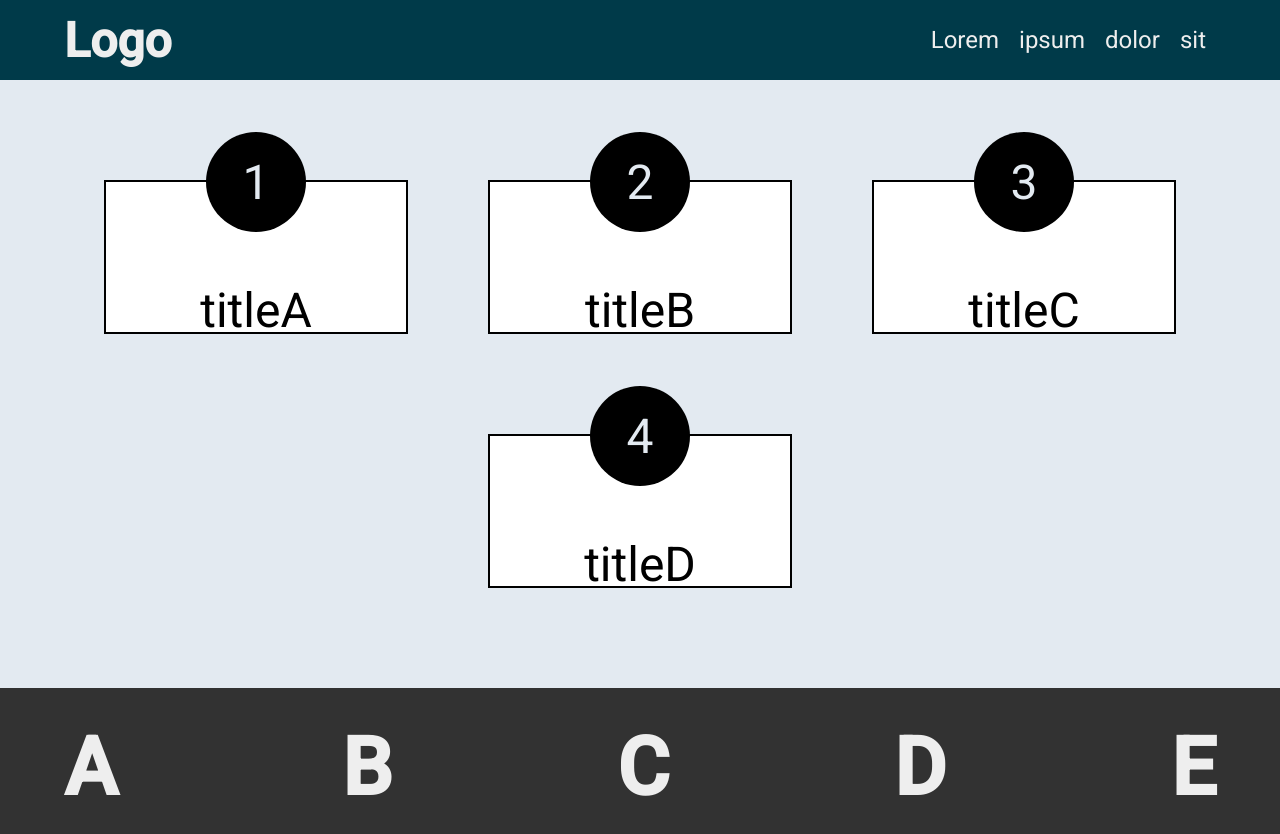
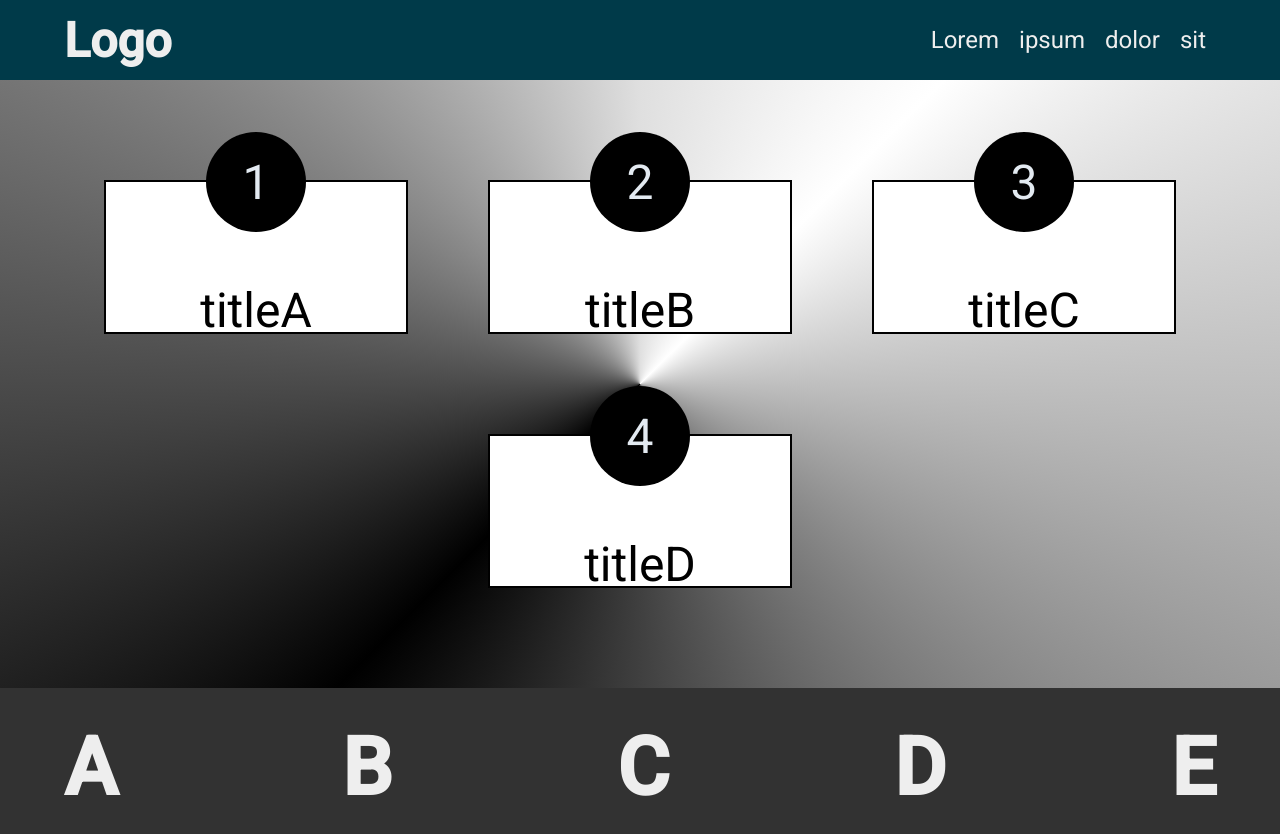
Before and after one commit to DominikPalacz/angular6-sass, an Angular app: page /home in a window 1280 px wide. Shown: the top 834 px of the page. Built offline with nearby package versions, Linux system fonts and the light colour scheme.

Commit message:
Small changes

```diff
--- a/src/app/home/home.component.css
+++ b/src/app/home/home.component.css
@@ -4,8 +4,16 @@
   padding: 0;
   box-sizing: content-box; }
 
+html, body {
+  height: 100%; }
+
+body {
+  margin: 0;
+  font-family: 'Roboto', sans-serif; }
+
 main {
-  background-color: #E3EAF1;
+  background: conic-gradient(from 45deg, white, black, white);
+  background: conic-gradient(#dfdfdf, white 45deg, black 225deg, #dfdfdf);
   display: flex;
   justify-content: center; }
   main .container {
@@ -47,4 +55,12 @@ main {
           font-size: 3em;
           color: #000; }
 
+#gallery {
+  scroll-snap-type: x mandatory;
+  overflow-x: scroll;
+  display: flex; }
+
+#gallery img {
+  scroll-snap-align: center; }
+
 /*# sourceMappingURL=home.component.css.map */
--- a/src/app/home/home.component.scss
+++ b/src/app/home/home.component.scss
@@ -2,7 +2,9 @@
 
 main {
   //height: 70vh;
-  background-color: $main-color;
+  //background-color: $main-color;
+  background: conic-gradient(from 45deg, white, black, white);
+  background: conic-gradient(hsl(0,0%,87.5%), white 45deg, black 225deg, hsl(0,0%,87.5%));
   display: flex;
   justify-content: center;
 
@@ -58,3 +60,13 @@ main {
 
   }
 }
+
+#gallery {
+  scroll-snap-type: x mandatory;
+  overflow-x: scroll;
+  display: flex;
+}
+
+#gallery img {
+  scroll-snap-align: center;
+}
```
Also changed, not shown: package.json (+13 -13 lines), 2 other files (tests, documents, lock files or other folders).
